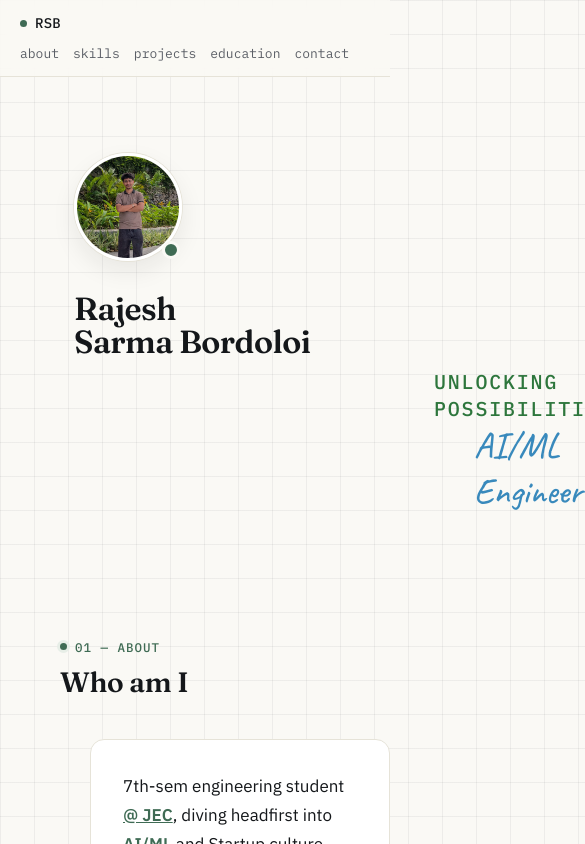
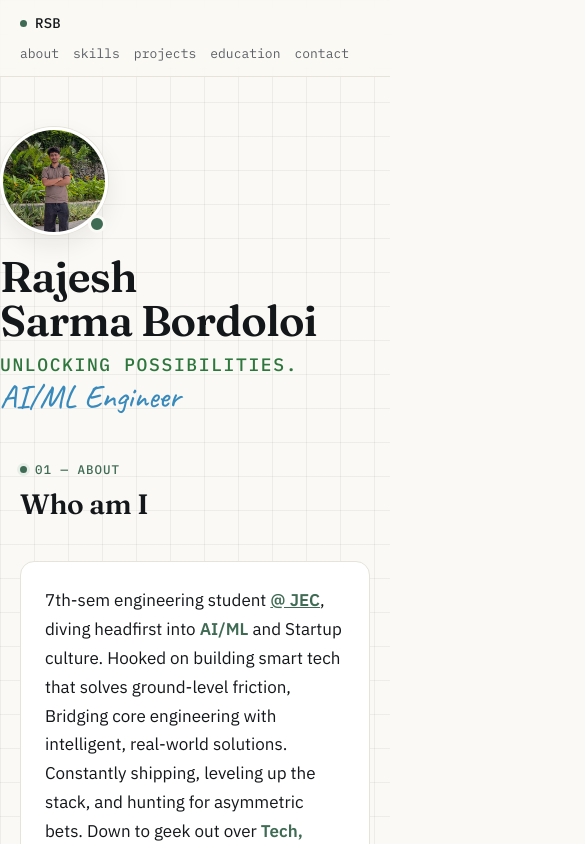
Before and after one commit to Rajesh-snippet/Portfolio, a React (Vite) app: page / in a window 390 px wide. Shown: the top 844 px of the page, 585 px wide, since content can reach past the window. Built offline with nearby package versions, Linux system fonts and the light colour scheme.

Commit message:
modified:   src/index.css

```diff
--- a/src/index.css
+++ b/src/index.css
@@ -727,3 +727,90 @@ a {
     align-items: flex-start;
   }
 }
+
+/* ---------------------------------------------------
+   Mobile layout fixes
+--------------------------------------------------- */
+@media (max-width: 640px) {
+
+  .container {
+    padding: 0 20px;
+  }
+
+  /* Navbar */
+  .navbar-inner {
+    flex-direction: column;
+    align-items: flex-start;
+    gap: 10px;
+    padding: 14px 20px;
+  }
+
+  .nav-links {
+    flex-wrap: wrap;
+    gap: 10px 14px;
+  }
+
+  /* Hero */
+  .hero {
+    padding: 50px 0 40px;
+  }
+
+  .hero-top {
+    margin-left: 0;
+    flex-direction: column;
+    gap: 20px;
+  }
+
+  .hero-text {
+    min-width: 0;
+    width: 100%;
+  }
+
+  .hero-name {
+    font-size: clamp(38px, 11vw, 52px);
+    word-break: normal;
+  }
+
+  .hero-tagline {
+    margin-left: 0;
+    font-size: 18px;
+  }
+
+  .hero-role {
+    margin-left: 0;
+    font-size: 32px;
+  }
+
+  /* Sections */
+  .section-head,
+  .skills-wrap,
+  .project-grid,
+  .edu-card,
+  .contact-card {
+    margin-left: 0;
+  }
+
+  /* About */
+  .about-card {
+    margin-left: 0;
+    max-width: 100%;
+    padding: 24px;
+  }
+
+  /* Projects */
+  .project-grid {
+    grid-template-columns: 1fr;
+    gap: 20px;
+  }
+
+  /* Education */
+  .edu-card {
+    width: 100%;
+    padding: 20px;
+  }
+
+  /* Contact */
+  .contact-card {
+    width: 100%;
+  }
+}
```
